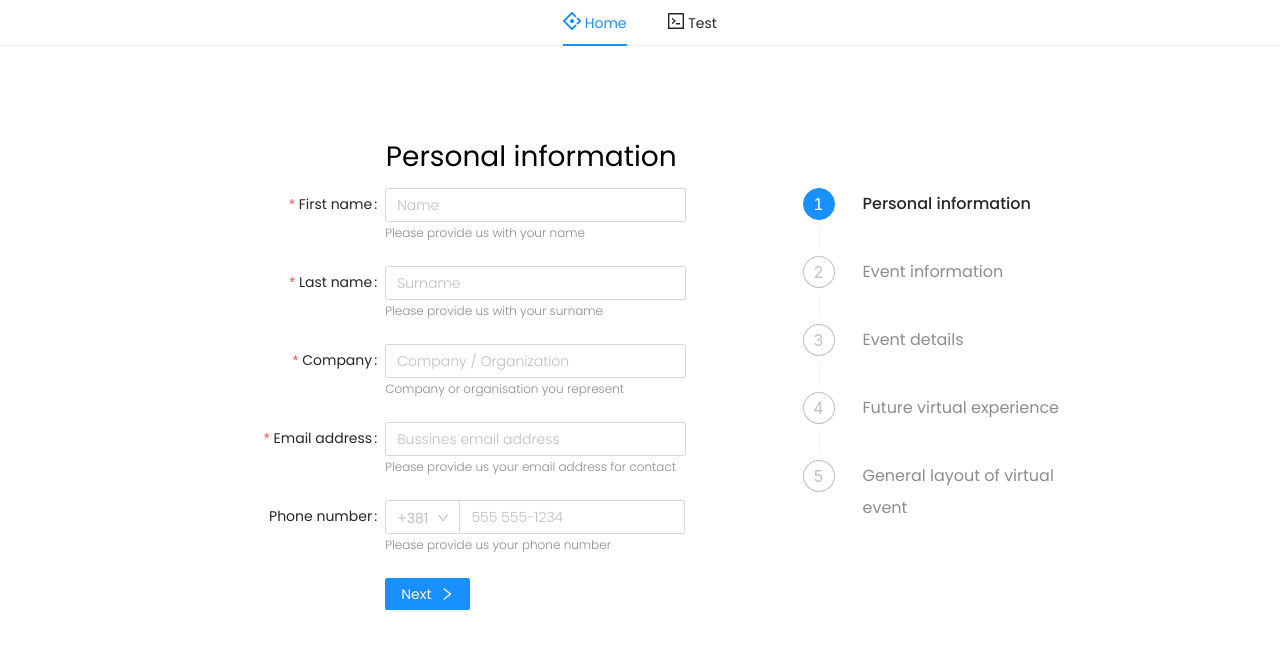
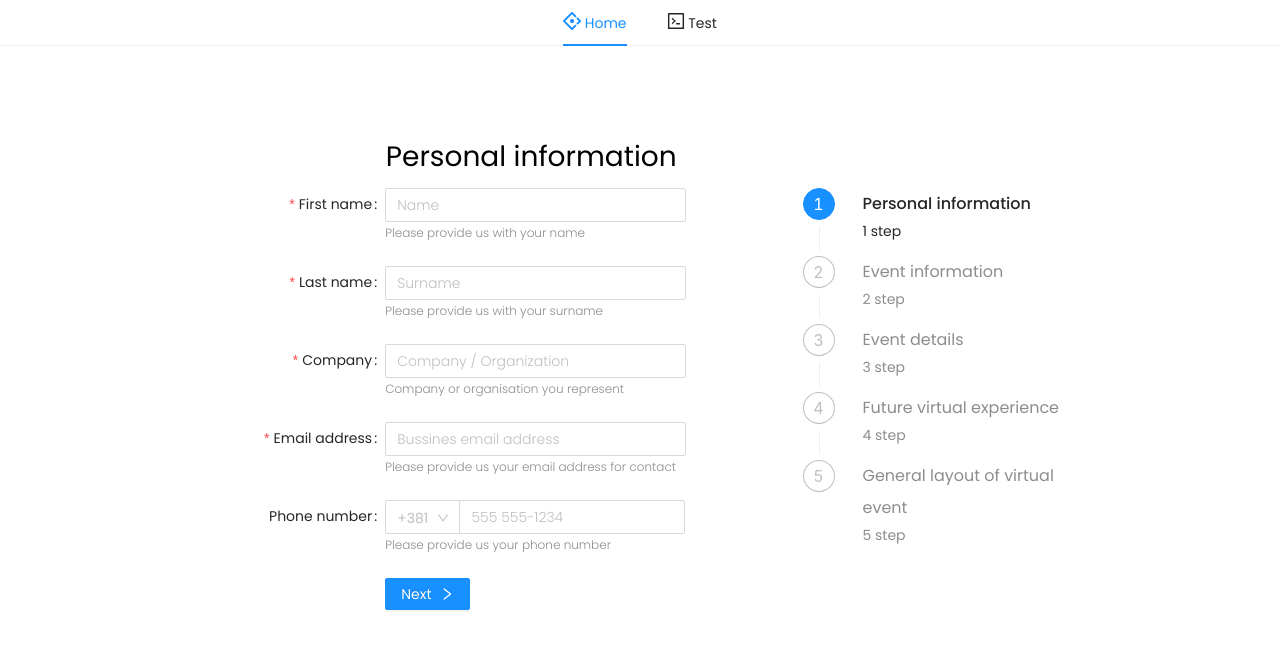
Before and after one commit to beyond42/VueAntDemoProject, a Vue app: page / in a window 1280 px wide. Shown: the top 648 px of the page. Built offline with nearby package versions, Linux system fonts and the light colour scheme.

Commit message:
Logika za steps disabled, napravio ovako dok ne skontamo dinamicki ako uspijemo skontati

```diff
--- a/src/components/EventDetails.vue
+++ b/src/components/EventDetails.vue
@@ -157,7 +157,7 @@ export default defineComponent({
         .then(() => {
           notification.success({
             message: 'Success',
-            description: 'Uspjesno ste popunili sva polja!',
+            description: 'Uspjesno ste popunili sva polja na ovom koraku!',
             duration: 2,
             placement: 'bottomRight',
           });
--- a/src/components/EventInfo.vue
+++ b/src/components/EventInfo.vue
@@ -262,7 +262,7 @@ export default defineComponent({
         .then(() => {
           notification.success({
             message: 'Success',
-            description: 'Uspjesno ste popunili sva polja!',
+            description: 'Uspjesno ste popunili sva polja na ovom koraku!',
             duration: 2,
             placement: 'bottomRight',
           });
--- a/src/components/EventUserInfo.vue
+++ b/src/components/EventUserInfo.vue
@@ -151,7 +151,7 @@ export default defineComponent({
         .then(() => {
           notification.success({
             message: 'Success',
-            description: 'Uspjesno ste popunili sva polja!',
+            description: 'Uspjesno ste popunili sva polja na ovom koraku!',
             duration: 2,
             placement: 'bottomRight',
           });
--- a/src/components/FutureVirtualExperience.vue
+++ b/src/components/FutureVirtualExperience.vue
@@ -142,7 +142,7 @@ export default defineComponent({
         .then(() => {
           notification.success({
             message: 'Success',
-            description: 'Uspjesno ste popunili sva polja!',
+            description: 'Uspjesno ste popunili sva polja na ovom koraku!',
             duration: 2,
             placement: 'bottomRight',
           });
--- a/src/components/GeneralLayout.vue
+++ b/src/components/GeneralLayout.vue
@@ -265,7 +265,7 @@ export default defineComponent({
         .then(() => {
           notification.success({
             message: 'Success',
-            description: 'Uspjesno ste popunili sva polja!',
+            description: 'Uspjesno ste popunili sva polja na ovom koraku!',
             duration: 2,
             placement: 'bottomRight',
           });
--- a/src/views/HomePage.vue
+++ b/src/views/HomePage.vue
@@ -61,11 +61,23 @@
           <finish v-if="current === 5" :statusMessage="submitStatus"></finish>
         </a-col>
 
-        <a-col class="gutter-row" :span="6">
+        <!-- <a-col class="gutter-row" :span="6">
           <a-steps v-model:current="current" direction="vertical">
             <a-step v-for="titles in titles" :key="titles" :title="titles" :disabled="isDisabled ? true : titles.index <= current" @click="checkCurrent"/>
           </a-steps>
+        </a-col> -->
+
+        <a-col class="gutter-row" :span="6">
+          <a-steps v-model:current="current" direction="vertical">
+            <!-- Obrisati description i @click="checkCurrent" na svim step mozda description mozemo iskoristiti za neki popover -->
+            <a-step title="Personal information" description="1 step" :disabled="isDisabled1" @click="checkCurrent" />
+            <a-step title="Event information" description="2 step" :disabled="isDisabled2" @click="checkCurrent" />
+            <a-step title="Event details" description="3 step" :disabled="isDisabled3" @click="checkCurrent" />
+            <a-step title="Future virtual experience" description="4 step" :disabled="isDisabled4" @click="checkCurrent" />
+            <a-step title="General layout of virtual event" description="5 step" :disabled="isDisabled5" @click="checkCurrent" />
+          </a-steps>
         </a-col>
+
       </a-row>
     </a-form>
   </section>
@@ -94,6 +106,7 @@ export default defineComponent({
 
   data() {
     return {
+      // TODO moze se brisati jer smo ubacili pojedinacno step radi disabled props na validaciji
       titles: [
         "Personal information",
         "Event information",
@@ -103,7 +116,11 @@ export default defineComponent({
       ],
       imageSrc: "",
       current: 0,
-      isDisabled: true,
+      isDisabled1: true,
+      isDisabled2: true,
+      isDisabled3: true,
+      isDisabled4: true,
+      isDisabled5: true,
       event: {
         // ? Personal Information
         user_firstname: "", // varchar
@@ -150,6 +167,8 @@ export default defineComponent({
       this.event.user_email = formState.email;
       this.event.user_phone_number = formState.phoneNumber;
       this.event.countryCode = formState.countryCode;
+      this.isDisabled1 = false;
+      this.isDisabled2 = false;
     },
 
     // * Event Information
@@ -162,6 +181,7 @@ export default defineComponent({
       this.event.start_date = formState.startDate;
       this.event.end_date = formState.endDate;
       this.event.starting_time = formState.timeOfEvent;
+      this.isDisabled2 = false;
     },
     eventInfoNext(formState) {
       this.current++;
@@ -172,6 +192,8 @@ export default defineComponent({
       this.event.start_date = formState.startDate;
       this.event.end_date = formState.endDate;
       this.event.starting_time = formState.timeOfEvent;
+      this.isDisabled2 = false;
+      this.isDisabled3 = false;
     },
 
     // * Event Details
@@ -181,6 +203,7 @@ export default defineComponent({
       this.event.expo_feature = formState.expoFeature;
       this.event.exhibitionersNo = formState.noOfExhibitioners;
       this.event.event_hosting = formState.officialWebsite;
+      this.isDisabled3 = false;
     },
     eventDetailsNext(formState) {
       this.current++;
@@ -188,6 +211,8 @@ export default defineComponent({
       this.event.expo_feature = formState.expoFeature;
       this.event.exhibitionersNo = formState.noOfExhibitioners;
       this.event.event_hosting = formState.officialWebsite;
+      this.isDisabled3 = false;
+      this.isDisabled4 = false;
     },
 
     // * Future Virtual Expirience
@@ -196,12 +221,15 @@ export default defineComponent({
       this.event.domain_for_event = formState.domainForEvent;
       this.event.event_domain = formState.domainSubdomainName;
       this.event.is_event_opened = formState.typeOfEvent;
+      this.isDisabled4 = false;
     },
     futureExpirienceNext(formState) {
       this.current++;
       this.event.domain_for_event = formState.domainForEvent;
       this.event.event_domain = formState.domainSubdomainName;
       this.event.is_event_opened = formState.typeOfEvent;
+      this.isDisabled4 = false;
+      this.isDisabled5 = false;
     },
 
     // * General Layout
@@ -213,6 +241,7 @@ export default defineComponent({
       this.event.live_or_recorded_content = formState.liveRecorded;
       this.event.live_parallel_sessions = formState.parallelSessions;
       this.event.streamingEventsTool = formState.preferredTool;
+      this.isDisabled5 = false;
     },
     generalLayoutSubmit(formState) {
       this.current++;
@@ -248,9 +277,13 @@ export default defineComponent({
           this.submitStatus = false;
         });
     },
+    // TODO moze se brisati ovaj check jer se ne koristi osim za console.log
     checkCurrent(){
-      console.log(this.current);
-      console.log(this.isDisabled)
+      console.log(
+        '%c 🔁 isDisabled: ',
+        'font-size:20px;background-color: #ED9EC7;color:#fff;',
+        this.isDisabled1, this.isDisabled2, this.isDisabled3, this.isDisabled4, this.isDisabled5
+      );
     }
   }
 });
```
